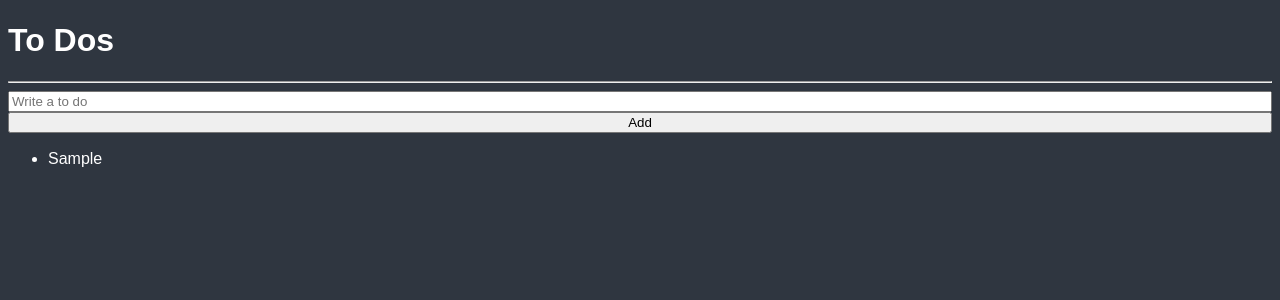
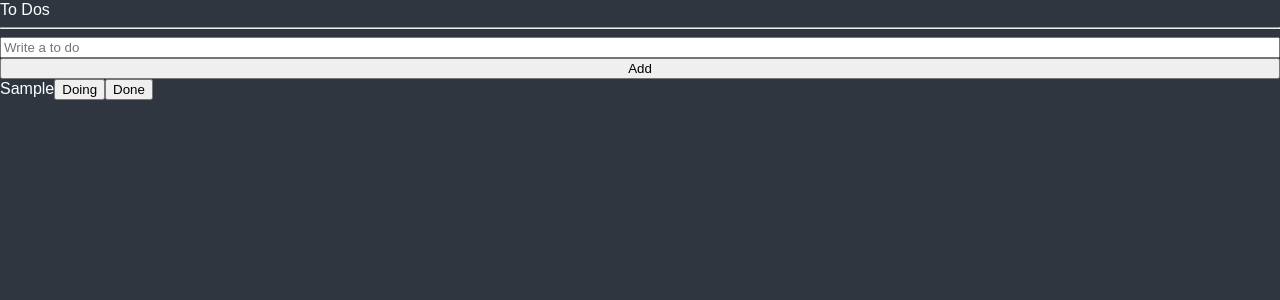
Before and after one commit to starcoex/react-masterclass-todo, a React (Create React App) app: page / in a window 1280 px wide. Both pictures are taken after typing "Sample" into the empty fields and a click on the button "Add". Shown: the top 300 px of the page. Built offline with nearby package versions, Linux system fonts and the light colour scheme.

Commit message:
react-todo form-hoom part2

```diff
--- /dev/null
+++ b/src/components/CreateToDo.tsx
@@ -0,0 +1,28 @@
+import React from 'react'
+import { useForm } from 'react-hook-form';
+import { useSetRecoilState } from 'recoil';
+import styled from 'styled-components';
+import { toDoState } from '../recoil/atoms';
+const Form = styled.form`
+    display: flex;
+    flex-direction: column;
+  `;
+
+interface IForm {
+  toDo: string
+}
+
+export default function CreateToDo() {
+  const setToDos = useSetRecoilState(toDoState)
+  const { register, handleSubmit, setValue } = useForm<IForm>()
+  const handleVaild = ({ toDo }: IForm) => {
+    setToDos((pre) => [{ id: Date.now(), text: toDo, category: "TO-DO" }, ...pre])
+    setValue("toDo", "")
+  }
+  return (
+    <Form onSubmit={handleSubmit(handleVaild)}>
+      <input {...register("toDo", { required: "Please wirte a To Do" })} placeholder="Write a to do"></input>
+      <button>Add</button>
+    </Form>
+  )
+}
--- /dev/null
+++ b/src/components/ToDo.tsx
@@ -0,0 +1,31 @@
+import React from 'react'
+import { useSetRecoilState } from 'recoil'
+import { IToDo, toDoState } from '../recoil/atoms'
+
+export default function ToDo({ text, category, id }: IToDo) {
+  const setToDos = useSetRecoilState(toDoState)
+  // const onClick = (newCategory: IToDo["category"]) => {
+  //   console.log(newCategory)
+  // }
+  const onClick = (event: React.MouseEvent<HTMLButtonElement>) => {
+    const { currentTarget: { name } } = event
+    setToDos((previous) => {
+      const targetIndex = previous.findIndex((todo) => todo.id === id)
+      const oldToDo = previous[targetIndex]
+      const newToDo = { text, id, category: name as any }
+      console.log(oldToDo, newToDo)
+      return [...previous.slice(0, targetIndex), newToDo, ...previous.slice(targetIndex + 1)]
+    })
+  }
+  return (
+    <li>
+      <span> {text}</span>
+      {/* {category !== "DOING" && <button onClick={() => onClick("DOING")}>Doing</button>}
+      {category !== "TO-DO" && <button onClick={() => onClick("TO-DO")}>To Do</button>}
+      {category !== "DONE" && <button onClick={() => onClick("DONE")}>Done</button>} */}
+      {category !== "DOING" && <button name='DOING' onClick={onClick}>Doing</button>}
+      {category !== "TO-DO" && <button name='TO-DO' onClick={onClick}>To Do</button>}
+      {category !== "DONE" && <button name="DONE" onClick={onClick}>Done</button>}
+    </li>
+  )
+}
--- a/src/components/ToDoList.tsx
+++ b/src/components/ToDoList.tsx
@@ -1,39 +1,18 @@
 import React from 'react';
-import { useForm } from 'react-hook-form';
-import { constSelector, useRecoilState } from 'recoil';
-import styled from 'styled-components';
+import { useRecoilValue } from 'recoil';
 import { toDoState } from '../recoil/atoms';
-
-interface IForm {
-  toDo: string
-
-}
+import CreateToDo from './CreateToDo';
+import ToDo from './ToDo';
 
 export default function ToDoList() {
-  const Form = styled.form`
-    display: flex;
-    flex-direction: column;
-  `;
-  // const toDoValue = useRecoilValue(toDoState)
-  // const toDoModifiedFn = useSetRecoilState(toDoState)
-  const [toDos, setToDos] = useRecoilState(toDoState)
-  const { register, handleSubmit, formState: { errors }, setValue } = useForm<IForm>()
-  const handleVaild = ({ toDo }: IForm) => {
-
-    setToDos((pre) => [{ id: Date.now(), text: toDo, category: "TO-DO" }, ...pre])
-    setValue("toDo", "")
-  }
+  const toDos = useRecoilValue(toDoState)
   return (
     <div>
       <h1>To Dos</h1>
       <hr />
-      <Form onSubmit={handleSubmit(handleVaild)}>
-        <input {...register("toDo", { required: "Please wirte a To Do" })} placeholder="Write a to do"></input>
-        <button>Add</button>
-        <ul>
-          {toDos.map((currnet) => <li key={currnet.id}>{currnet.text}</li>)}
-        </ul>
-      </Form>
+      <CreateToDo />
+      {/* {toDos.map((currnet) => <ToDo id={currnet.id} text={currnet.text} category={currnet.category} />)} */}
+      {toDos.map((toDo) => <ToDo key={toDo.id} {...toDo} />)}
     </div >
   );
 }
--- a/src/recoil/atoms.ts
+++ b/src/recoil/atoms.ts
@@ -1,6 +1,6 @@
 import { atom } from 'recoil';
 
-interface IToDo {
+export interface IToDo {
   id: number;
   text: string;
   category: 'TO-DO' | 'DOING' | 'DONE';
--- a/src/styles/GlobalStyle.ts
+++ b/src/styles/GlobalStyle.ts
@@ -2,7 +2,54 @@ import { createGlobalStyle } from 'styled-components';
 
 const GlobalStyle = createGlobalStyle`
 @import url('https://fonts.googleapis.com/css2?family=Source+Sans+Pro:wght@300;400&display=swap');
-@import '/path/to/reset-css/reset.css';
+/* @import '/path/to/reset-css/reset.css'; */
+html, body, div, span, applet, object, iframe,
+h1, h2, h3, h4, h5, h6, p, blockquote, pre,
+a, abbr, acronym, address, big, cite, code,
+del, dfn, em, img, ins, kbd, q, s, samp,
+small, strike, strong, sub, sup, tt, var,
+b, u, i, center,
+dl, dt, dd, menu, ol, ul, li,
+fieldset, form, label, legend,
+table, caption, tbody, tfoot, thead, tr, th, td,
+article, aside, canvas, details, embed,
+figure, figcaption, footer, header, hgroup,
+main, menu, nav, output, ruby, section, summary,
+time, mark, audio, video {
+  margin: 0;
+  padding: 0;
+  border: 0;
+  font-size: 100%;
+  font: inherit;
+  vertical-align: baseline;
+}
+/* HTML5 display-role reset for older browsers */
+article, aside, details, figcaption, figure,
+footer, header, hgroup, main, menu, nav, section {
+  display: block;
+}
+/* HTML5 hidden-attribute fix for newer browsers */
+*[hidden] {
+    display: none;
+}
+body {
+  line-height: 1;
+}
+menu, ol, ul, li {
+  list-style: none;
+}
+blockquote, q {
+  quotes: none;
+}
+blockquote:before, blockquote:after,
+q:before, q:after {
+  content: '';
+  content: none;
+}
+table {
+  border-collapse: collapse;
+  border-spacing: 0;
+}
 * {
   box-sizing: border-box;
 }
```
